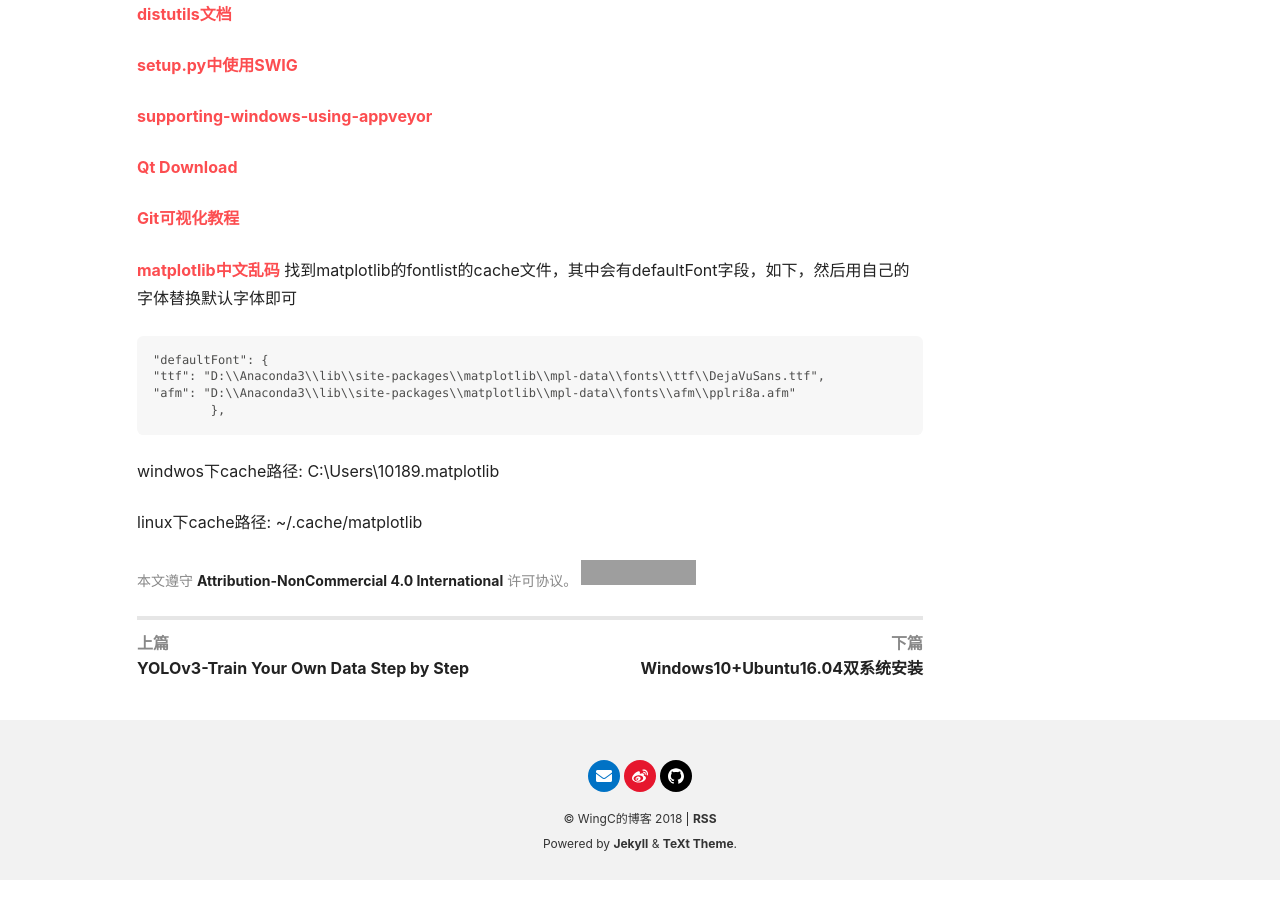
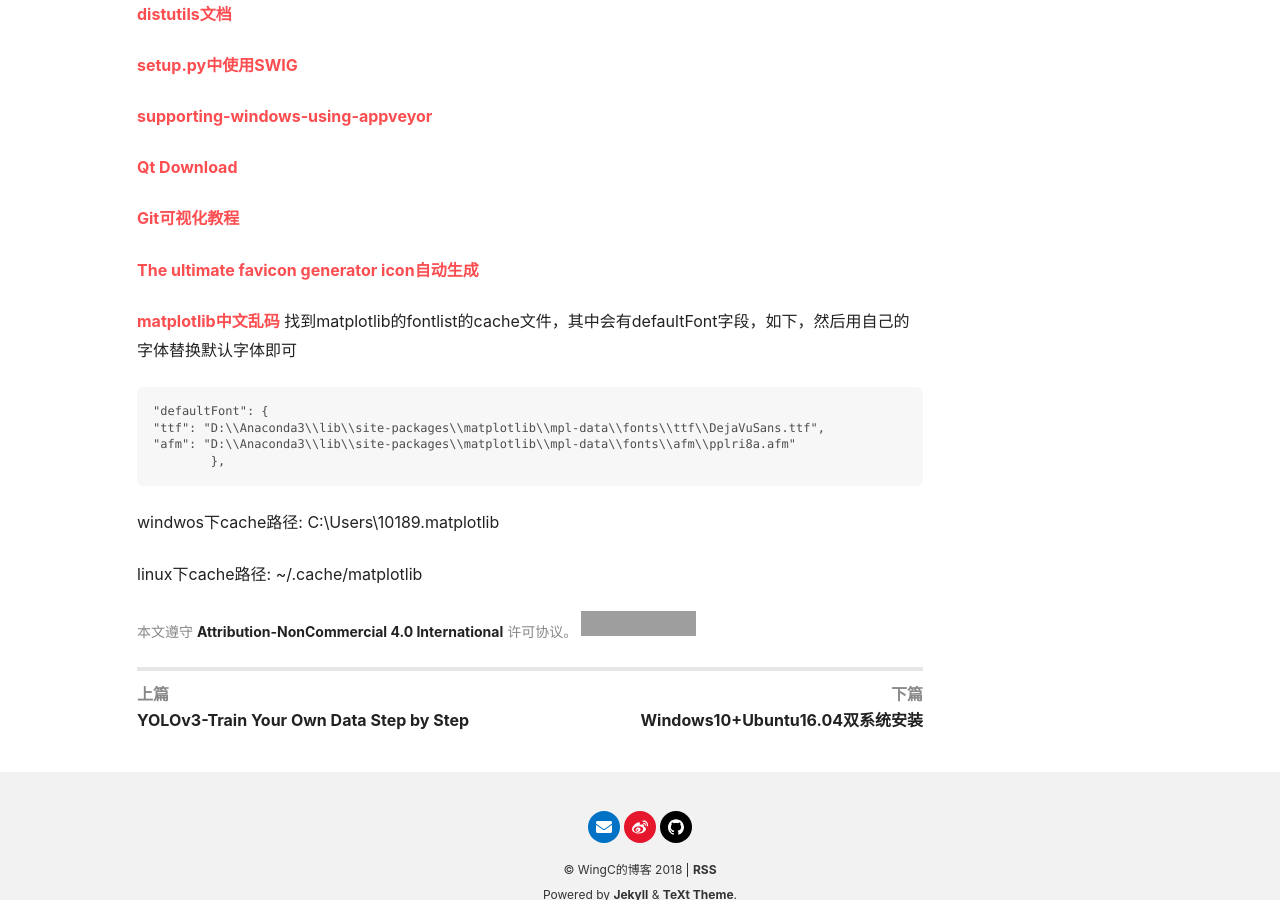
Before and after one commit to WingsGo/WingsGo.github.io, a Jekyll site: the page built from _posts/2018-10-29-memo.md, in a window 1280 px wide and 900 px high, scrolled down 1042 px. Built offline with Jekyll 4.4.1, drawn with Linux system fonts in a browser that asks for light colours; nearby versions of some CDN libraries; comment, search, counter and statistics services are not loaded; grey boxes are pictures that could not be loaded.

Commit message:
add url for generate icon

```diff
--- a/_posts/2018-10-29-memo.md
+++ b/_posts/2018-10-29-memo.md
@@ -48,6 +48,8 @@ tags:
 
 [Git可视化教程](https://learngitbranching.js.org/)
 
+[The ultimate favicon generator icon自动生成](https://favicon.io/)
+
 [matplotlib中文乱码](https://www.zhihu.com/question/25404709/answer/309784195)
 找到matplotlib的fontlist的cache文件，其中会有defaultFont字段，如下，然后用自己的字体替换默认字体即可
 
```
